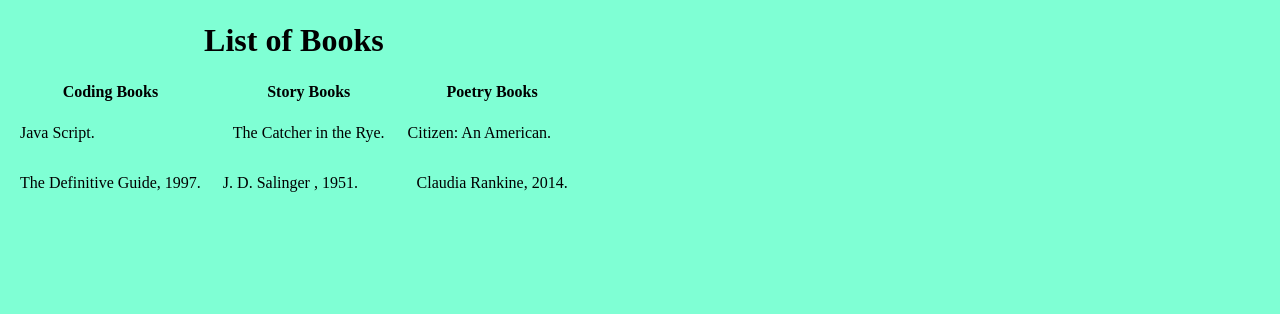
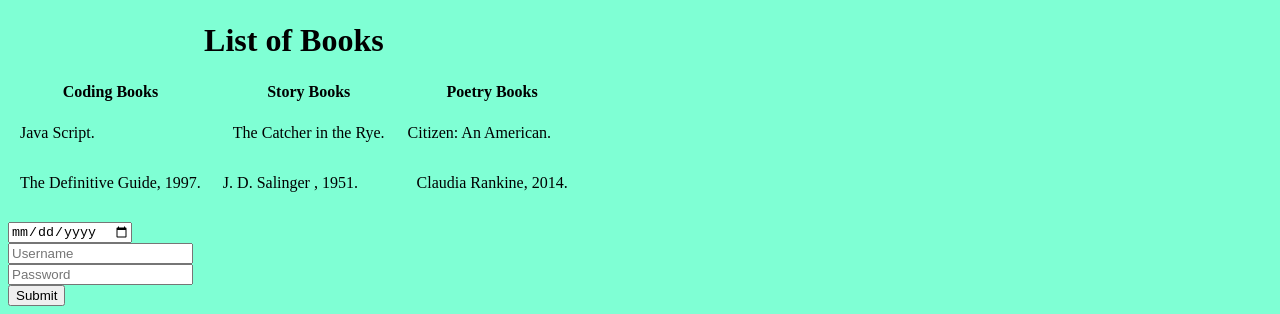
Before and after one commit to jawad-hakimee/Library, a plain HTML site: page index.html in a window 1280 px wide. Shown: the part 710-1024 px from the top of the page. Before the commit the page ends 922 px from the top, so only its background shows below. Drawn offline with Linux system fonts and the light colour scheme.

Commit message:
User and Pass Done

```diff
--- a/index.html
+++ b/index.html
@@ -52,8 +52,22 @@
         <td style="padding: 10px;">J. D. Salinger , 1951.</td>
         <td style="padding: 10px;">Claudia Rankine, 2014.</td>
     </tr>
+
+</table>
+    <!-- block and inline
+    inline like links and span
+ block likes phargraph and div-->
+
+ <br>
+ <input type="date" required>
+ <br>
+ <input placeholder="Username" type="text"/ required>
+ <br>
+ <input type="password" placeholder="Password" required>
+ <br>
+ <input type="submit" placeholder="Submit">
 </tbody>
-</table>
+
 
 </body>
 </html>
```
